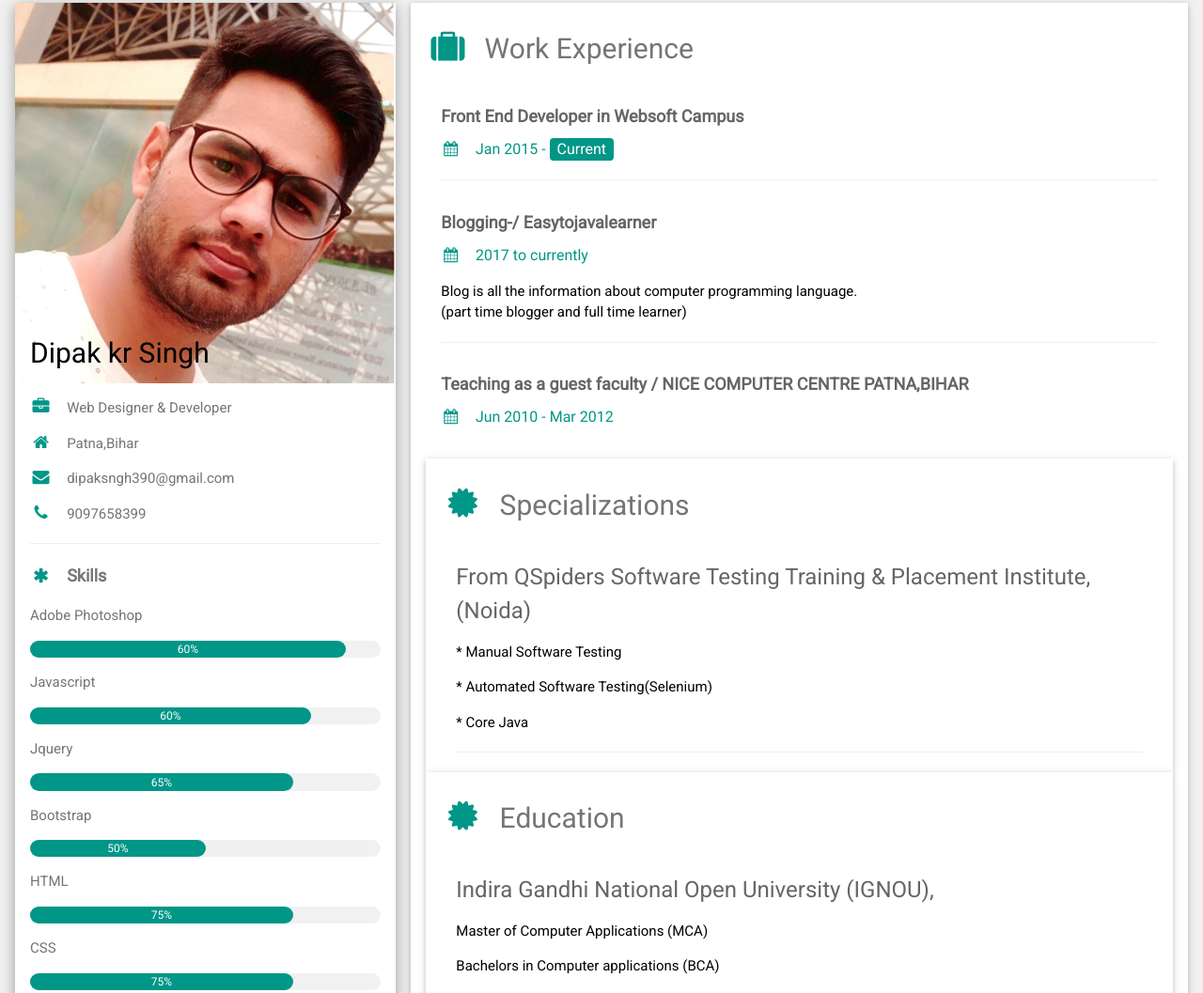
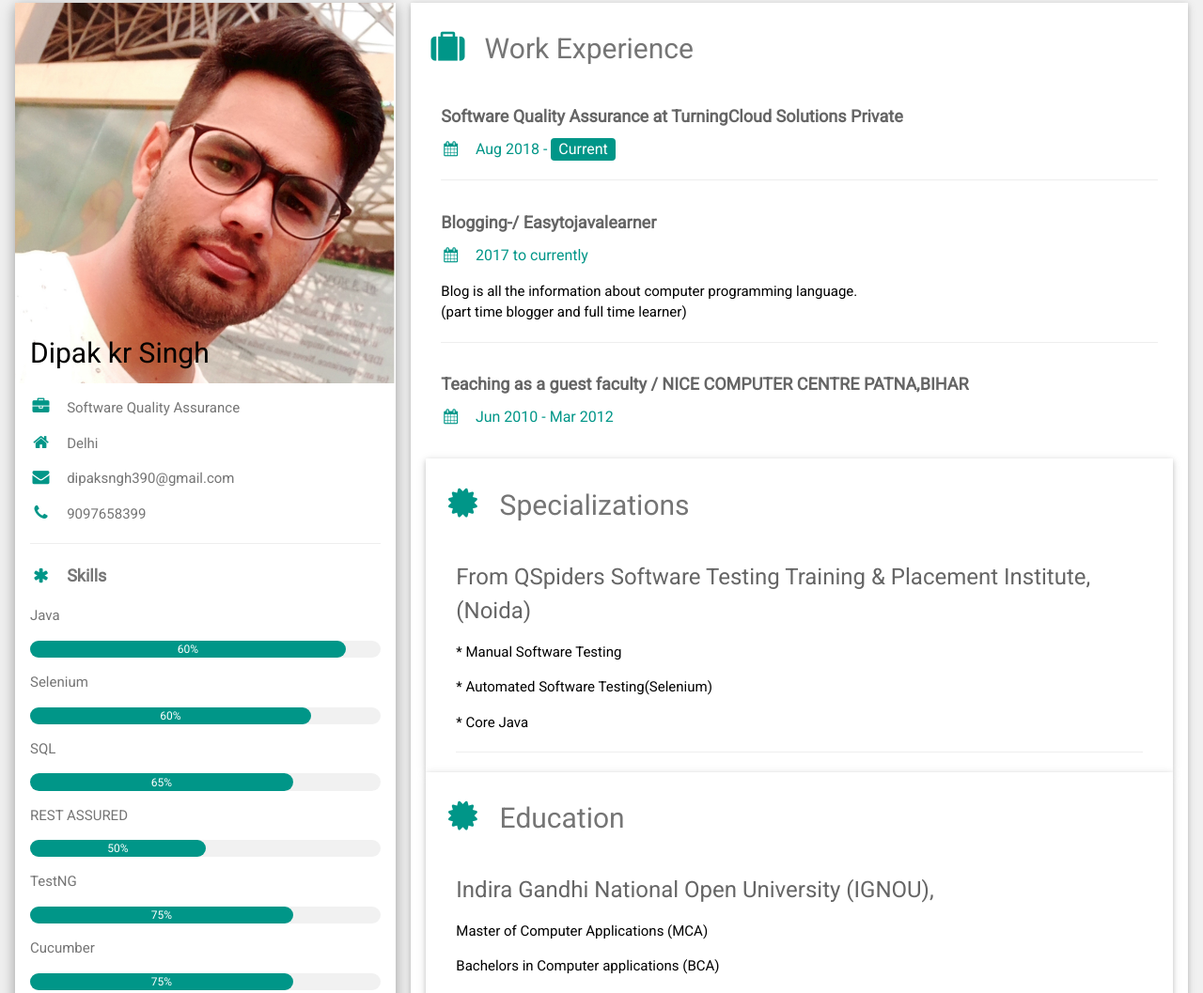
Before and after one commit to Deepkam/deepak_portfolio, a plain HTML site: page index.html in a window 1280 px wide. Shown: the part 13-1070 px from the top of the page at 94% size. Drawn offline with nearby package versions, Linux system fonts and the light colour scheme.

Commit message:
Add files via upload
change

```diff
--- a/index.html
+++ b/index.html
@@ -11,7 +11,7 @@ html,body,h1,h2,h3,h4,h5,h6 {font-family: "Roboto", sans-serif}
 </style>
 <body class="w3-light-grey">
 
-<!-- Page Container -->
+
 <div class="w3-content w3-margin-top" style="max-width:1400px;">
 
   <!-- The Grid -->
@@ -28,36 +28,36 @@ html,body,h1,h2,h3,h4,h5,h6 {font-family: "Roboto", sans-serif}
           </div>
         </div>
         <div class="w3-container">
-          <p><i class="fa fa-briefcase fa-fw w3-margin-right w3-large w3-text-teal"></i>Web Designer & Developer</p>
-          <p><i class="fa fa-home fa-fw w3-margin-right w3-large w3-text-teal"></i>Patna,Bihar</p>
+          <p><i class="fa fa-briefcase fa-fw w3-margin-right w3-large w3-text-teal"></i>Software Quality Assurance</p>
+          <p><i class="fa fa-home fa-fw w3-margin-right w3-large w3-text-teal"></i>Delhi</p>
           <p><i class="fa fa-envelope fa-fw w3-margin-right w3-large w3-text-teal"></i>dipaksngh390@gmail.com</p>
           <p><i class="fa fa-phone fa-fw w3-margin-right w3-large w3-text-teal"></i>9097658399</p>
           <hr>
 
           <p class="w3-large"><b><i class="fa fa-asterisk fa-fw w3-margin-right w3-text-teal"></i>Skills</b></p>
-          <p>Adobe Photoshop</p>
+          <p>Java</p>
           <div class="w3-light-grey w3-round-xlarge w3-small">
             <div class="w3-container w3-center w3-round-xlarge w3-teal" style="width:90%">60%</div>
           </div>
-          <p>Javascript</p>
+          <p>Selenium</p>
           <div class="w3-light-grey w3-round-xlarge w3-small">
             <div class="w3-container w3-center w3-round-xlarge w3-teal" style="width:80%">
               <div class="w3-center w3-text-white">60%</div>
             </div>
           </div>
-          <p>Jquery</p>
+          <p>SQL</p>
           <div class="w3-light-grey w3-round-xlarge w3-small">
             <div class="w3-container w3-center w3-round-xlarge w3-teal" style="width:75%">65%</div>
           </div>
-          <p>Bootstrap</p>
+          <p>REST ASSURED</p>
           <div class="w3-light-grey w3-round-xlarge w3-small">
             <div class="w3-container w3-center w3-round-xlarge w3-teal" style="width:50%">50%</div>
           </div>
-		  <p>HTML</p>
+		  <p>TestNG</p>
           <div class="w3-light-grey w3-round-xlarge w3-small">
             <div class="w3-container w3-center w3-round-xlarge w3-teal" style="width:75%">75%</div>
           </div>
-		  <p>CSS</p>
+		  <p>Cucumber</p>
           <div class="w3-light-grey w3-round-xlarge w3-small">
             <div class="w3-container w3-center w3-round-xlarge w3-teal" style="width:75%">75%</div>
           </div>
@@ -86,8 +86,8 @@ html,body,h1,h2,h3,h4,h5,h6 {font-family: "Roboto", sans-serif}
       <div class="w3-container w3-card w3-white w3-margin-bottom">
         <h2 class="w3-text-grey w3-padding-16"><i class="fa fa-suitcase fa-fw w3-margin-right w3-xxlarge w3-text-teal"></i>Work Experience</h2>
         <div class="w3-container">
-          <h5 class="w3-opacity"><b>Front End Developer in Websoft Campus</b></h5>
-          <h6 class="w3-text-teal"><i class="fa fa-calendar fa-fw w3-margin-right"></i>Jan 2015 - <span class="w3-tag w3-teal w3-round">Current</span></h6>
+          <h5 class="w3-opacity"><b>Software Quality Assurance at TurningCloud Solutions Private</b></h5>
+          <h6 class="w3-text-teal"><i class="fa fa-calendar fa-fw w3-margin-right"></i>Aug 2018 - <span class="w3-tag w3-teal w3-round">Current</span></h6>
 
           <hr>
         </div>
```
